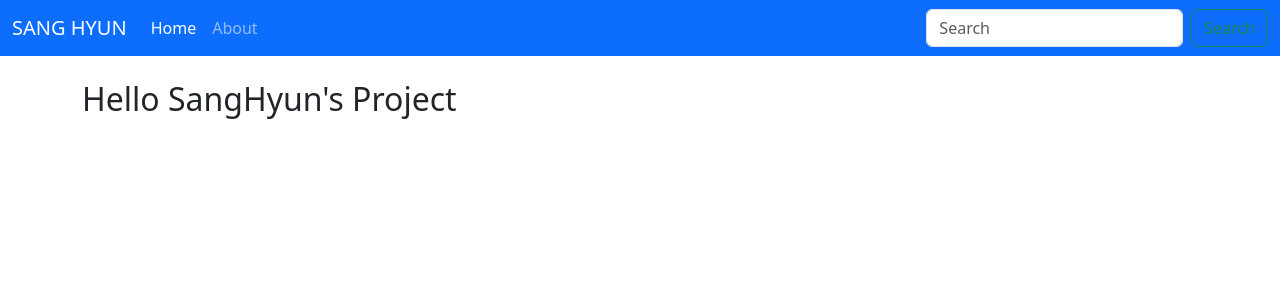
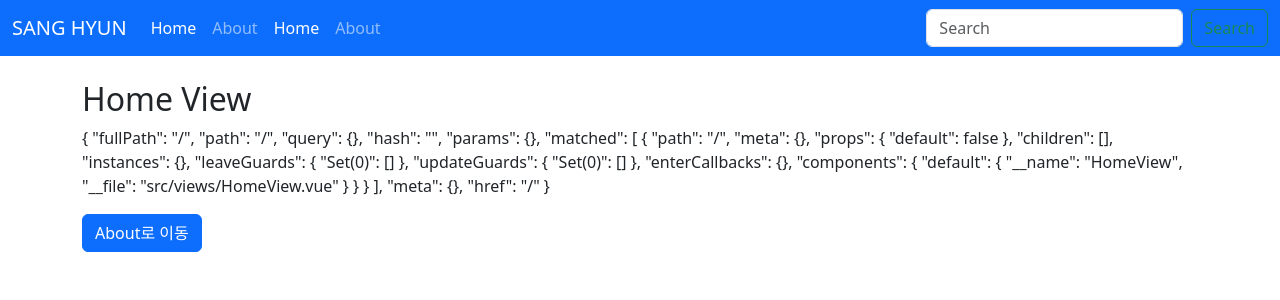
Before and after one commit to itdev4u/sanghyun, a Vue app: page / in a window 1280 px wide. Shown: the top 300 px of the page. Built offline with nearby package versions, Linux system fonts and the light colour scheme.

Commit message:
Router 설정

```diff
--- a/src/layouts/TheHeader.vue
+++ b/src/layouts/TheHeader.vue
@@ -10,10 +10,16 @@
         <div class="collapse navbar-collapse" id="navbarSupportedContent">
           <ul class="navbar-nav me-auto">
             <li class="nav-item">
-              <a class="nav-link active" aria-current="page" href="#">Home</a>
+              <a class="nav-link active" aria-current="page" href="/">Home</a>
             </li>
             <li class="nav-item">
-              <a class="nav-link" href="#">About</a>
+              <a class="nav-link" href="/about">About</a>
+            </li>
+            <li class="nav-item">
+              <RouterLink class="nav-link" active-class="active" to="/">Home</RouterLink>
+            </li>
+            <li class="nav-item">
+              <RouterLink class="nav-link" active-class="active" to="/about">About</RouterLink>
             </li>
           </ul>
           <form class="d-flex" role="search">
--- a/src/layouts/TheView.vue
+++ b/src/layouts/TheView.vue
@@ -1,15 +1,17 @@
 <template>
+  <!--
+    / => HomeView.vue
+    /About -> AboutView.vue
+    를 렌더링
+  -->
   <main>
     <div class="container py-4">
-      <h2>Hello SangHyun's Project</h2>
+      <RouterView></RouterView>
     </div>
   </main>
 </template>
-
 <script setup>
-
 </script>
 
 <style lang="scss" scoped>
-
 </style>
--- a/src/main.js
+++ b/src/main.js
@@ -3,7 +3,8 @@ import 'bootstrap-icons/font/bootstrap-icons.css';
 
 import { createApp } from 'vue';
 import App from './App.vue';
+import router from '@/router';
 
-createApp(App).mount('#app');
+createApp(App).use(router).mount('#app');
 
 import 'bootstrap/dist/js/bootstrap.js';
--- /dev/null
+++ b/src/router/index.js
@@ -0,0 +1,21 @@
+import { createRouter, createWebHashHistory, createWebHistory } from 'vue-router'
+import HomeView from '@/views/HomeView.vue';
+import AboutView from '@/views/AboutView.vue';
+
+const routes = [
+  {
+    path: '/',
+    component: HomeView
+  },
+  {
+    path: '/about',
+    component: AboutView
+  }
+];
+
+const router = createRouter({
+  history: createWebHistory('/'),
+  routes: routes
+});
+
+export default router;
--- /dev/null
+++ b/src/views/AboutView.vue
@@ -0,0 +1,18 @@
+<template>
+  <div>
+    <h2>About View</h2>
+    <p>{{ $route.path }}</p>
+    <button class="btn btn-primary" @click="$router.push('/')">Hone으로 이동</button>
+  </div>
+</template>
+
+<script setup>
+import { useRoute } from 'vue-router';
+
+const route = useRoute();
+console.log('route.path: ', route.path);
+</script>
+
+<style lang="scss" scoped>
+
+</style>
--- /dev/null
+++ b/src/views/HomeView.vue
@@ -0,0 +1,20 @@
+<template>
+  <div>
+    <h2>Home View</h2>
+    <p>{{ $route }}</p>
+    <button class="btn btn-primary" @click="goAboutPage()">About로 이동</button>
+  </div>
+</template>
+
+<script setup>
+import { useRouter } from 'vue-router';
+
+const router = useRouter();
+const goAboutPage = () => {
+  router.push('/about');
+}
+</script>
+
+<style lang="scss" scoped>
+
+</style>
```
